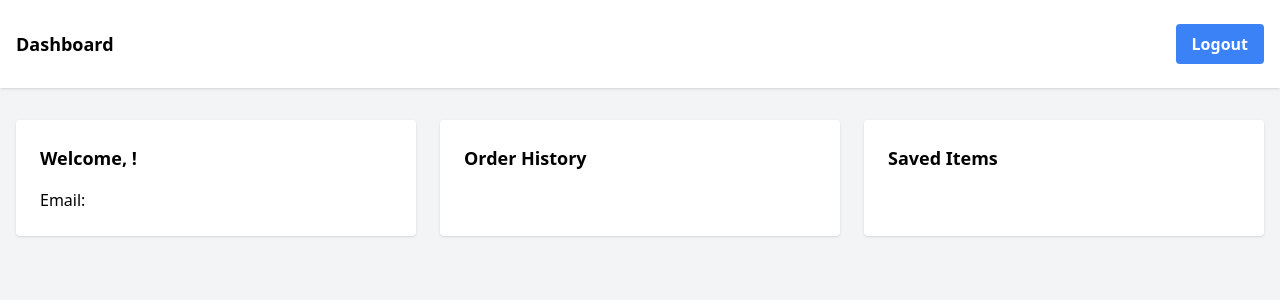
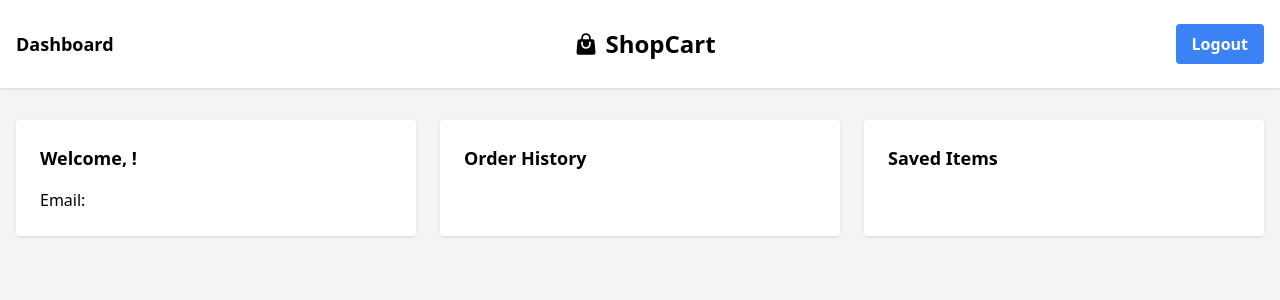
Before and after one commit to 20pa5a1210/Ecommerce-Gadgets, a React (Vite) app: page /user/dashboard in a window 1280 px wide. Shown: the top 300 px of the page. Built offline with nearby package versions, Linux system fonts and the light colour scheme; no server answers; sample sign-in values are in the browser's storage.

Commit message:
feat: clear cart api intergrated (#3)

```diff
--- a/src/Home/Dashboard.tsx
+++ b/src/Home/Dashboard.tsx
@@ -1,7 +1,7 @@
 import axios from "axios";
 import { useContext, useEffect, useState } from "react";
 import { UserContext } from "./userStore";
-import { Navigate } from "react-router-dom";
+import { Link, Navigate } from "react-router-dom";
 interface UserProfile {
   id: string;
   username: string;
@@ -41,6 +41,23 @@ export default function Dashboard() {
         <div className="container mx-auto px-4">
           <nav className="flex justify-between items-center py-6">
             <div className="text-lg font-bold">Dashboard</div>
+            <Link to="/">
+              <div className="flex items-center">
+                <svg
+                  xmlns="http://www.w3.org/2000/svg"
+                  viewBox="0 0 20 20"
+                  fill="black"
+                  className="w-6 h-6"
+                >
+                  <path
+                    fillRule="evenodd"
+                    d="M6 5v1H4.667a1.75 1.75 0 00-1.743 1.598l-.826 9.5A1.75 1.75 0 003.84 19H16.16a1.75 1.75 0 001.743-1.902l-.826-9.5A1.75 1.75 0 0015.333 6H14V5a4 4 0 00-8 0zm4-2.5A2.5 2.5 0 007.5 5v1h5V5A2.5 2.5 0 0010 2.5zM7.5 10a2.5 2.5 0 005 0V8.75a.75.75 0 011.5 0V10a4 4 0 01-8 0V8.75a.75.75 0 011.5 0V10z"
+                    clipRule="evenodd"
+                  />
+                </svg>
+                <h1 className="text-black text-2xl font-bold ml-2">ShopCart</h1>
+              </div>
+            </Link>
             <div>
               <button
                 onClick={handleLogout}
--- a/src/Home/ProductPage.tsx
+++ b/src/Home/ProductPage.tsx
@@ -38,6 +38,14 @@ export default function ProductPage() {
     }
   };
 
+  if (products.length === 0) {
+    return (
+      <div className="flex items-center justify-center h-screen">
+        <div className="animate-spin rounded-full h-14 w-14 border-t-2 border-b-2 border-gray-900"></div>
+        <h2 className="text-xl space-x-3 px-4">Loading...</h2>
+      </div>
+    );
+  }
   const goToPage = (page: number) => {
     setCurrentPage(page);
   };
--- a/src/ProductManagement/Cart.tsx
+++ b/src/ProductManagement/Cart.tsx
@@ -2,14 +2,40 @@ import { useContext, useEffect } from "react";
 import { CartContext } from "./CartStore";
 import { useNavigate } from "react-router-dom";
 import { UserContext } from "../Home/userStore";
+import axios from "axios";
+import { Toaster, toast } from "react-hot-toast";
+import Navbar from "../Home/Navbar";
 
 const Cart = () => {
   const { cartState, cartDispatch } = useContext(CartContext);
   const navigate = useNavigate();
-  const { token } = useContext(UserContext);
+  const { token, username } = useContext(UserContext);
 
   const removeItemFromCart = (itemId: string) => {
     cartDispatch({ type: "REMOVE_ITEM", payload: itemId });
+  };
+  const clearCart = () => {
+    if (token) {
+      axios
+        .delete(`http://localhost:8080/cart/clear/${username}`, {
+          headers: {
+            Authorization: `${token}`,
+          },
+        })
+        .then((res) => {
+          cartDispatch({
+            type: "CLEAR_CART",
+          });
+          cartDispatch({
+            type: "SET_CART",
+            payload: res.data.cartItems,
+          });
+          toast.success("Cart cleared");
+        })
+        .catch((err) => {
+          toast.error(err.response.data.message);
+        });
+    }
   };
   useEffect(() => {
     // Check if user is logged in
@@ -18,7 +44,10 @@ const Cart = () => {
     }
   }, [token, navigate]);
   return (
+    <>
+      <Navbar />
       <div className="p-4">
+        <Toaster />
         <h2 className="text-2xl font-bold mb-4">Cart</h2>
         {cartState.cartItems.map((item) => {
           const total = item.price * item.quantity;
@@ -39,11 +68,12 @@ const Cart = () => {
         })}
         <button
           className="bg-gray-500 hover:bg-gray-600 text-white px-4 py-2 rounded"
-        onClick={() => cartDispatch({ type: "CLEAR_CART" })}
+          onClick={clearCart}
         >
           Clear Cart
         </button>
       </div>
+    </>
   );
 };
 
```
Lines whose indentation alone changed are shown as unchanged.
